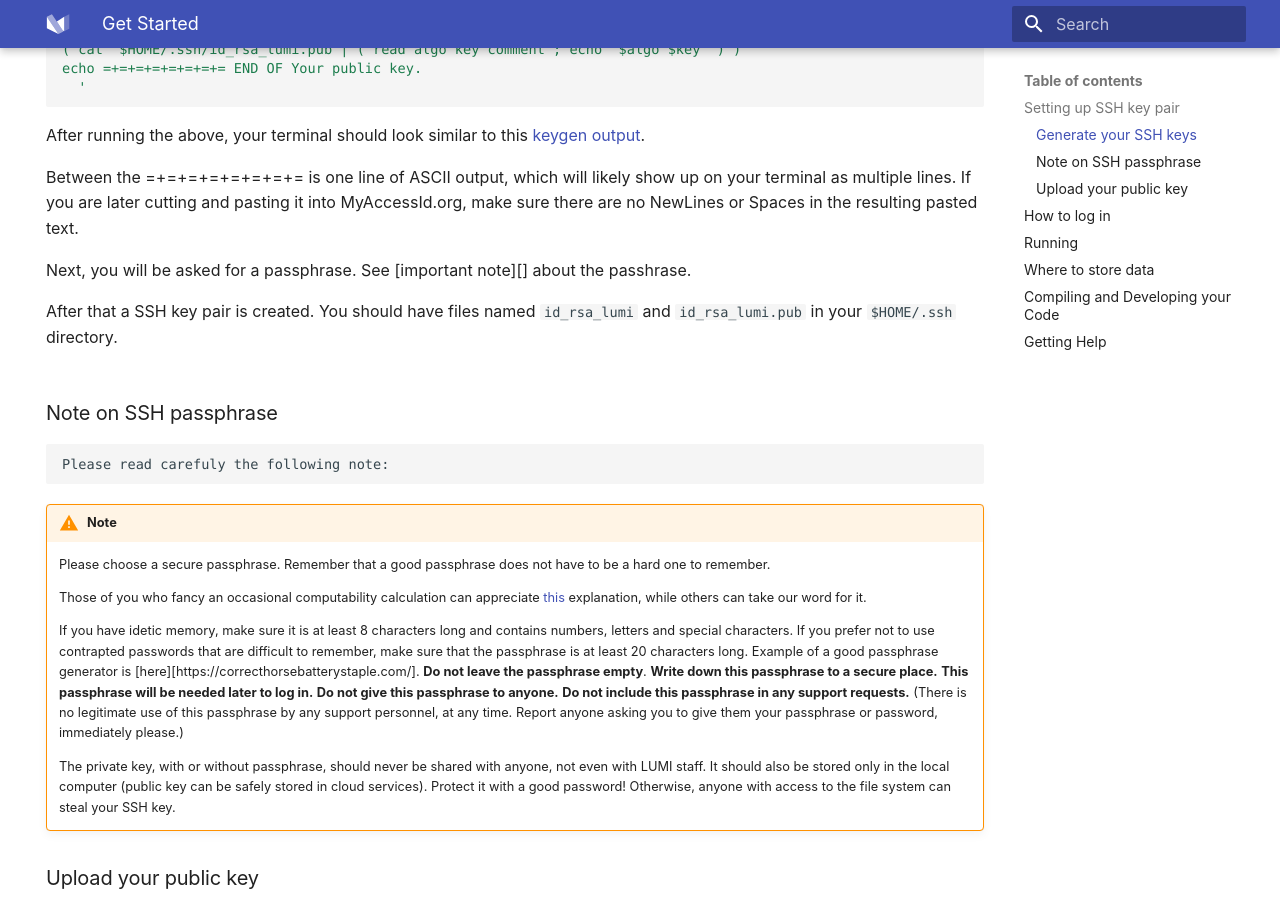
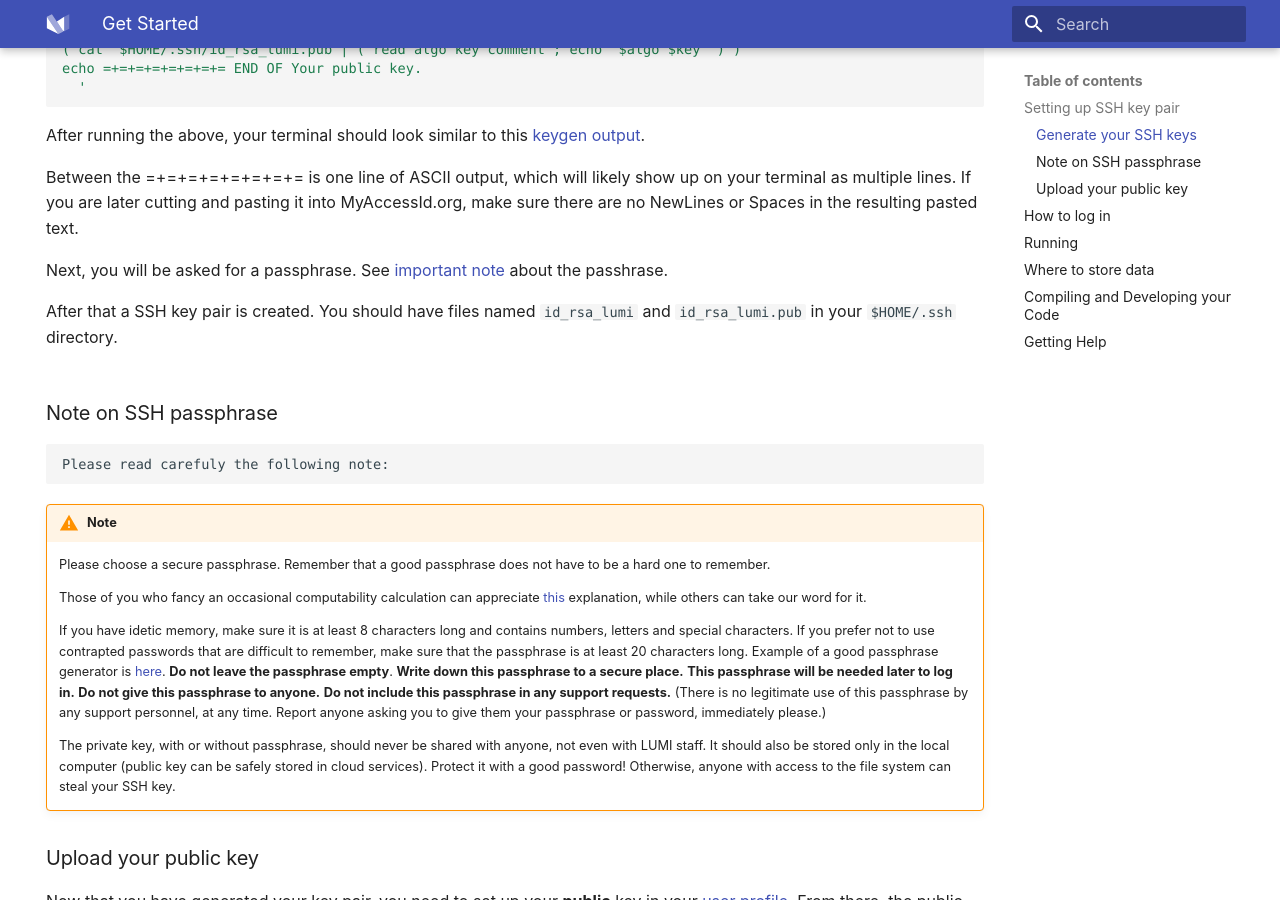
Before and after one commit to Lumi-supercomputer/lumi-userguide, an MkDocs documentation site: the page built from docs/firststeps/getstarted.md, in a window 1280 px wide and 900 px high, scrolled down 1825 px. Built offline with MkDocs 1.6.1 and Material for MkDocs 9.7.7, drawn with Linux system fonts in a browser that asks for light colours; some of the changed lines change nothing that is shown.

Commit message:
Update getstarted.md

```diff
--- a/docs/firststeps/getstarted.md
+++ b/docs/firststeps/getstarted.md
@@ -14,6 +14,7 @@ hide:
 [sample-ssh-keygen-output]: sample-ssh-keygen-output.md
 [note-on-ssh-passphrase]: #note-on-ssh-passphrase
 [bad-complex-password]: https://xkcd.com/936/
+[correcthorsebatterystaple]: https://correcthorsebatterystaple.com/
 
 
 Please read through all of this carefully before you start running on LUMI. Here
@@ -83,7 +84,7 @@ you need to generate an SSH key pair.
     it into MyAccessId.org, make sure there are no NewLines or Spaces in the
     resulting pasted text.
 
-    Next, you will be asked for a passphrase. See [important note][] about
+    Next, you will be asked for a passphrase. See [important note][note-on-ssh-passphrase] about
     the passhrase.
 
     After that a SSH key pair is created. You should have files named
@@ -109,7 +110,7 @@ you need to generate an SSH key pair.
     </figure>
 
     After that, enter a comment in the Key comment field and a strong
-    passphrase. See [important note][#Note-on-SSH-passphrase] about the passhrase.
+    passphrase. See [important note][note-on-ssh-passphrase] about the passhrase.
 
     <figure>
       <img src="../../assets/images/win-keygen-step3.png" width="400" alt="Create SSH key pair with windows - step 3">
@@ -135,7 +136,7 @@ you need to generate an SSH key pair.
     If you have idetic memory, make sure it is at least 8 characters long and contains
     numbers, letters and special characters. If you prefer not to use contrapted passwords
     that are difficult to remember, make sure that the passphrase is at least 20 characters
-    long. Example of a good passphrase generator is [here][https://correcthorsebatterystaple.com/].
+    long. Example of a good passphrase generator is [here][correcthorsebatterystaple].
     **Do not leave the passphrase empty**.
     **Write down this passphrase to a secure place.**
     **This passphrase will be needed later to log in.**
```
